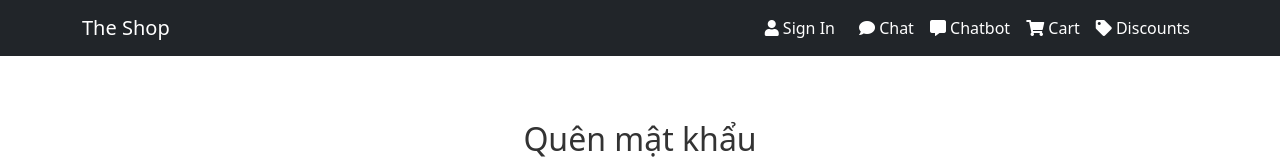
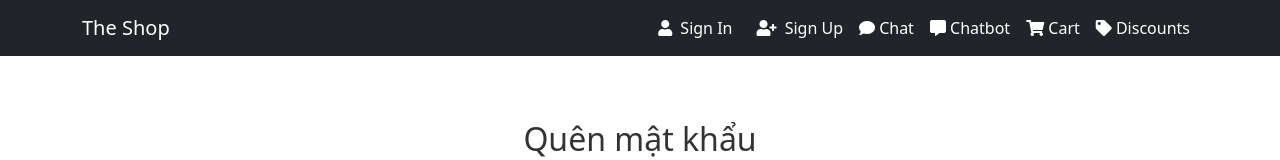
Before and after one commit to dluongta/The-Digital-Shop, a React (Create React App) app in the folder client/: page /forgot-password in a window 1280 px wide. Shown: the top 160 px of the page. Built offline with nearby package versions, Linux system fonts and the light colour scheme.

Commit message:
complete app

```diff
--- a/client/src/layout/NavBar.js
+++ b/client/src/layout/NavBar.js
@@ -104,7 +104,7 @@ export const NavBar = ({ socket }) => {
         <Navbar.Collapse id="basic-navbar-nav">
           <Nav className="ms-auto align-items-center text-center">
 
-            {/* Username (Profile) hoặc Sign In */}
+            {/* Username (Profile) hoặc Sign In + Sign Up */}
             {userInfo ? (
               <LinkContainer to="/profile">
                 <Nav.Link onClick={handleCloseMenu} className="fw-bold me-lg-2">
@@ -112,12 +112,21 @@ export const NavBar = ({ socket }) => {
                 </Nav.Link>
               </LinkContainer>
             ) : (
-              <LinkContainer to="/login">
-                <Nav.Link onClick={handleCloseMenu} className="me-lg-2">
-                  <i className="fas fa-user"></i> Sign In
-                </Nav.Link>
-              </LinkContainer>
+              <>
+                <LinkContainer to="/login">
+                  <Nav.Link onClick={handleCloseMenu} className="me-lg-2">
+                    <i className="fas fa-user me-1"></i> Sign In
+                  </Nav.Link>
+                </LinkContainer>
+
+                <LinkContainer to="/register">
+                  <Nav.Link onClick={handleCloseMenu}>
+                    <i className="fas fa-user-plus me-1"></i> Sign Up
+                  </Nav.Link>
+                </LinkContainer>
+              </>
             )}
+
 
             {/* Khối Notification */}
             {userInfo && (
```
Also changed, not shown: 7 other files (tests, documents, lock files or other folders).
